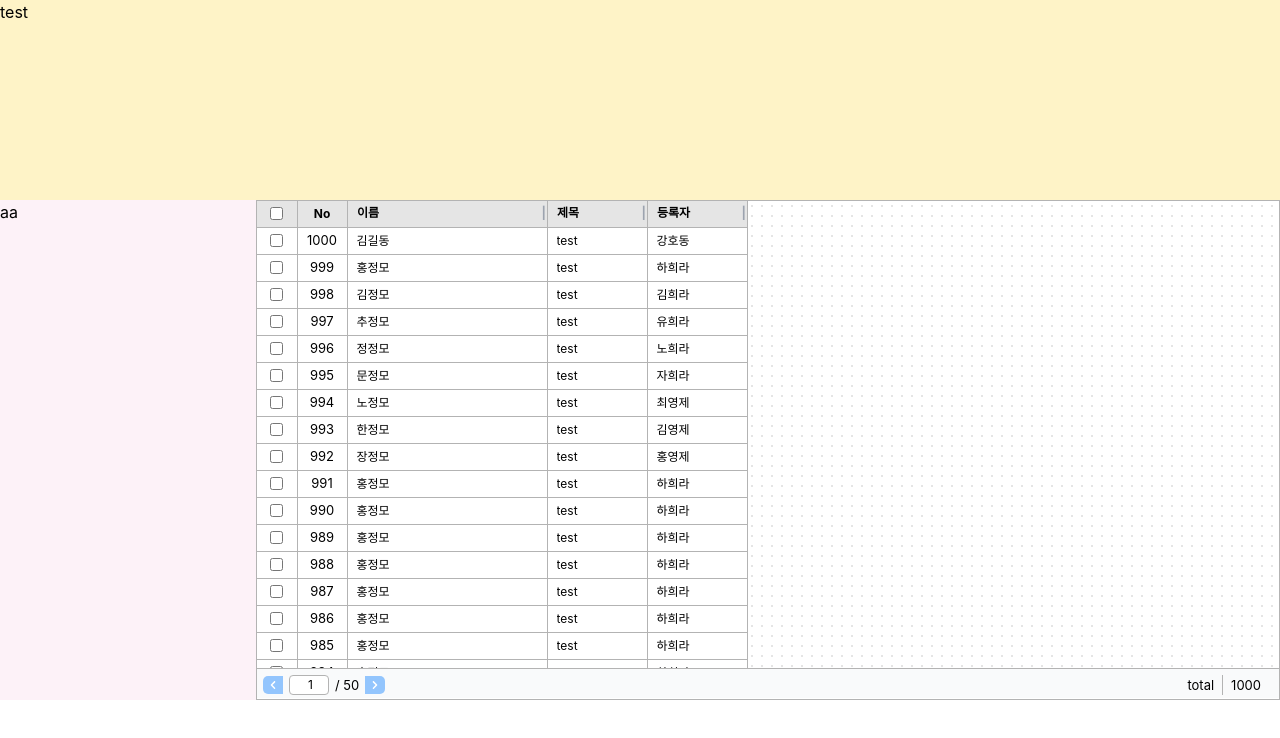
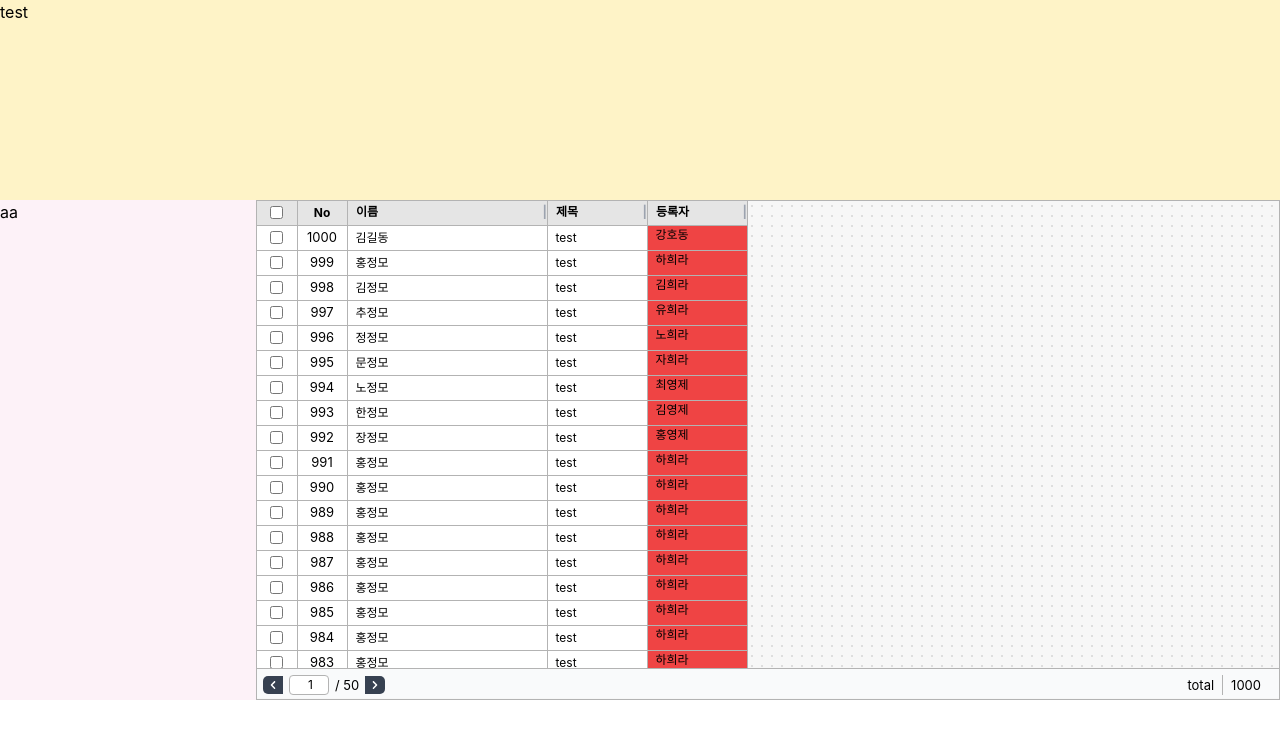
Before and after one commit to bavuchoko/js-table, a React (Create React App) app: page / in a window 1280 px wide. Shown: the top 738 px of the page. Built offline with nearby package versions, Linux system fonts and the light colour scheme.

Commit message:
[style] 사소한 스타일 변경

```diff
--- a/src/App.tsx
+++ b/src/App.tsx
@@ -9,29 +9,29 @@ function App() {
         {key:'no', },
         {key:'name', label: '이름', style: {width:'200px'}},
         {key:'title', label: '제목', style: {fontSize: 12}},
-        {key:'createdBy.name', label: '등록자', style: {fontSize: 12}},
+        {key:'createdBy.name', label: '등록자', style: {fontSize: 12}, renderer: (data: any) => <p className={`absolute !h-full top-0 w-full bg-red-500`} onClick={()=>alert(data.createdBy.id)}>{data.createdBy.name}</p>},
     ]
 
     const data: any =[
         {id: 1,name:'김길동', title:'test', createdBy:{id:1, name:'강호동'} },
         {id:2, name:'홍정모', title:'test', createdBy:{id:2, name:'하희라'}},
-        {id:3, name:'김정모', title:'test', createdBy:{id:2, name:'김희라'}},
-        {id:4, name:'추정모', title:'test', createdBy:{id:2, name:'유희라'}},
-        {id:5, name:'정정모', title:'test', createdBy:{id:2, name:'노희라'}},
-        {id:6, name:'문정모', title:'test', createdBy:{id:2, name:'자희라'}},
-        {id:7, name:'노정모', title:'test', createdBy:{id:2, name:'최영제'}},
-        {id:8, name:'한정모', title:'test', createdBy:{id:2, name:'김영제'}},
-        {id:9, name:'장정모', title:'test', createdBy:{id:2, name:'홍영제'}},
-        {id:10, name:'홍정모', title:'test', createdBy:{id:2, name:'하희라'}},
-        {id:11, name:'홍정모', title:'test', createdBy:{id:2, name:'하희라'}},
-        {id:12, name:'홍정모', title:'test', createdBy:{id:2, name:'하희라'}},
-        {id:13, name:'홍정모', title:'test', createdBy:{id:2, name:'하희라'}},
-        {id:14, name:'홍정모', title:'test', createdBy:{id:2, name:'하희라'}},
-        {id:15, name:'홍정모', title:'test', createdBy:{id:2, name:'하희라'}},
-        {id:16, name:'홍정모', title:'test', createdBy:{id:2, name:'하희라'}},
-        {id:17, name:'홍정모', title:'test', createdBy:{id:2, name:'하희라'}},
-        {id:18, name:'홍정모', title:'test', createdBy:{id:2, name:'하희라'}},
-        {id:19, name:'홍정모', title:'test', createdBy:{id:2, name:'하희라'}},
+        {id:3, name:'김정모', title:'test', createdBy:{id:3, name:'김희라'}},
+        {id:4, name:'추정모', title:'test', createdBy:{id:4, name:'유희라'}},
+        {id:5, name:'정정모', title:'test', createdBy:{id:5, name:'노희라'}},
+        {id:6, name:'문정모', title:'test', createdBy:{id:6, name:'자희라'}},
+        {id:7, name:'노정모', title:'test', createdBy:{id:7, name:'최영제'}},
+        {id:8, name:'한정모', title:'test', createdBy:{id:8, name:'김영제'}},
+        {id:9, name:'장정모', title:'test', createdBy:{id:9, name:'홍영제'}},
+        {id:10, name:'홍정모', title:'test', createdBy:{id:10, name:'하희라'}},
+        {id:11, name:'홍정모', title:'test', createdBy:{id:11, name:'하희라'}},
+        {id:12, name:'홍정모', title:'test', createdBy:{id:12, name:'하희라'}},
+        {id:13, name:'홍정모', title:'test', createdBy:{id:13, name:'하희라'}},
+        {id:14, name:'홍정모', title:'test', createdBy:{id:14, name:'하희라'}},
+        {id:15, name:'홍정모', title:'test', createdBy:{id:15, name:'하희라'}},
+        {id:16, name:'홍정모', title:'test', createdBy:{id:16, name:'하희라'}},
+        {id:17, name:'홍정모', title:'test', createdBy:{id:17, name:'하희라'}},
+        {id:18, name:'홍정모', title:'test', createdBy:{id:18, name:'하희라'}},
+        {id:19, name:'홍정모', title:'test', createdBy:{id:19, name:'하희라'}},
     ]
 
     return (
--- a/src/app/JsTable.tsx
+++ b/src/app/JsTable.tsx
@@ -27,7 +27,11 @@ const JsTable: FC<JsTableProps> = ({
 
     const [order, setOrder] = useState<string[]>(setting?.order ?? header.filter(h => h.key !== 'no' && h.key !== 'checker').map(h => h.key));
     const { checked, handleCheckboxClick, handleHeaderCheckboxClick, isThisPageAllChecked, getNestedValue } = useDataHandler(data);
+
+    // hook : 칼럼 초기값 세팅
     const visibleHeaders = useHeaderHandler(header, order, setting?.hidden ?? []);
+
+    // hook : 넓이조절
     const { columnWidths, setColumnWidths, handleMouseDown } = useColumnWidths(
         resizable,
         visibleHeaders,
@@ -35,6 +39,8 @@ const JsTable: FC<JsTableProps> = ({
             setColumnWidths(widths);
             onResizeWidth?.(widths);
         });
+
+    // hook : 칼럼 순서변경
     const { handleDragStart, allowDrop, handleDragOver } = useDragHandler(
         draggable,
         order,
@@ -47,16 +53,20 @@ const JsTable: FC<JsTableProps> = ({
 
     const [hiddens, setHiddens] = useState(setting?.hidden??[]);
 
+    //클릭요소 저장
     const [clicked, setClicked] = useState<number | null>(null);
 
+    // 페이지네이션 종류에 따라 테이블영역 높이 변경
+    const hasPagination = usePagination === true || usePagination === 'top' || usePagination === 'bottom';
+    const heightStyle = `calc(100% - ${hasPagination ? '31px' : '0px'})`;
 
     return (
 
-        <div className={`w-full h-full border-deepGray border  ${theme ==='dot' && 'bg-dots bg-dot' } `}>
+        <div className={`w-full h-full border-deepGray border  ${theme ==='dot' && 'bg-lightGray bg-dots bg-dot' } `}>
             {data.length > 0 && ( page && usePagination ) && usePagination=== 'top' &&
                 <Pagination page={page} onPageChange={onPageChange} direction={usePagination}/>
             }
-            <div className={`no-scroll`} style={{height:`calc(100% - ${usePagination ? '31px' : '0px' } )`, overflowY:'auto' }}>
+            <div className={`no-scroll`} style={{ height: heightStyle, overflowY: 'auto' }}>
 
                 {data?.length > 0 ?
                     <table className={`bg-white`} style={style?.body}>
@@ -164,11 +174,12 @@ const JsTable: FC<JsTableProps> = ({
                                 {visibleHeaders.map((h, i) => (
                                     <td
                                         key={`c_` + i}
-                                        className={`border-deepGray border-r border-b indent-2`}
+                                        className={`border-deepGray border-r border-b indent-2 cursor-pointer relative`}
                                         style={{ fontSize: style?.body.fontSize ?? '12px'}} >
-                                        <button className={`truncate`}>
-                                            {getNestedValue(item, h.key)}
-                                        </button>
+                                            {h.renderer
+                                                ? (h.renderer(item))
+                                                : getNestedValue(item, h.key)
+                                            }
                                     </td>
                                 ))}
                             </tr>
@@ -186,7 +197,7 @@ const JsTable: FC<JsTableProps> = ({
                 }
             </div>
 
-            {data.length > 0 && (page && usePagination) && usePagination !== 'top' &&
+            {data.length > 0 && (page && usePagination) && (usePagination === 'bottom' || usePagination === true) &&
                 <Pagination page={page} onPageChange={onPageChange} direction={usePagination}/>
             }
         </div>
--- a/src/app/type/Types.ts
+++ b/src/app/type/Types.ts
@@ -1,5 +1,5 @@
 import React from "react";
-type PaginationPosition = 'top' | 'bottom';
+type PaginationPosition = 'top' | 'bottom' | 'flow' ;
 type Theme = 'dot' | 'normal';
 
 
@@ -28,6 +28,7 @@ export type Header = {
     key: string;
     label?: string;
     style?: React.CSSProperties;
+    renderer?: (row: any) => React.ReactNode;
 };
 export type Setting = {
     order?: string[];
--- a/src/app/utils/Lefter.tsx
+++ b/src/app/utils/Lefter.tsx
@@ -7,7 +7,7 @@ type customProps ={
 
 const Lefter: FC<customProps> =({onClick})=>{
     return(
-        <button onClick={onClick} className={`rounded-radius-l-tb bg-blue-300 cursor-pointer h-[18px] mt-[1px] active:scale-90 pagination-lefter-button`}>
+        <button onClick={onClick} className={`rounded-radius-l-tb bg-gray-700 cursor-pointer h-[18px] mt-[1px] active:scale-90 pagination-lefter-button`}>
             <svg xmlns="http://www.w3.org/2000/svg" className={`cursor-pointer`} fill="white" width="20px"
                  height="18px" viewBox="0 0 24 24" enableBackground="new 0 0 24 24">
                 <path
--- a/src/app/utils/Righter.tsx
+++ b/src/app/utils/Righter.tsx
@@ -7,7 +7,7 @@ type customProps ={
 
 const Righter: FC<customProps> =({onClick})=>{
     return(
-        <button onClick={onClick} className={`rounded-radius-r-tb bg-blue-300 cursor-pointer h-[18px] mt-[1px] active:scale-90 pagination-righter-button`}>
+        <button onClick={onClick} className={`rounded-radius-r-tb bg-gray-700 cursor-pointer h-[18px] mt-[1px] active:scale-90 pagination-righter-button`}>
             <svg xmlns="http://www.w3.org/2000/svg" className={`cursor-pointer`} fill="white" width="20px"
                  height="18px" viewBox="0 0 24 24" enableBackground="new 0 0 24 24">
                 <g transform="rotate(180, 12, 12)">
--- a/src/index.css
+++ b/src/index.css
@@ -16,7 +16,11 @@ code {
   font-family: source-code-pro, Menlo, Monaco, Consolas, 'Courier New',
     monospace;
 }
-
+table th,
+table td {
+  padding: 0;
+  margin: 0;
+}
 .no-scroll {
   -ms-overflow-style: none; /* IE and Edge */
   scrollbar-width: none; /* Firefox */
--- a/tailwind.config.js
+++ b/tailwind.config.js
@@ -15,6 +15,7 @@ module.exports = {
       },
       colors: {
         deepGray : `#b3b3b3`,
+        lightGray:`rgba(239, 239, 239, 0.49)`,
         th : `#e5e5e5`,
         hover:`#ececec`,
         clicked:`rgba(209, 234, 255, 0.73)`,
```
